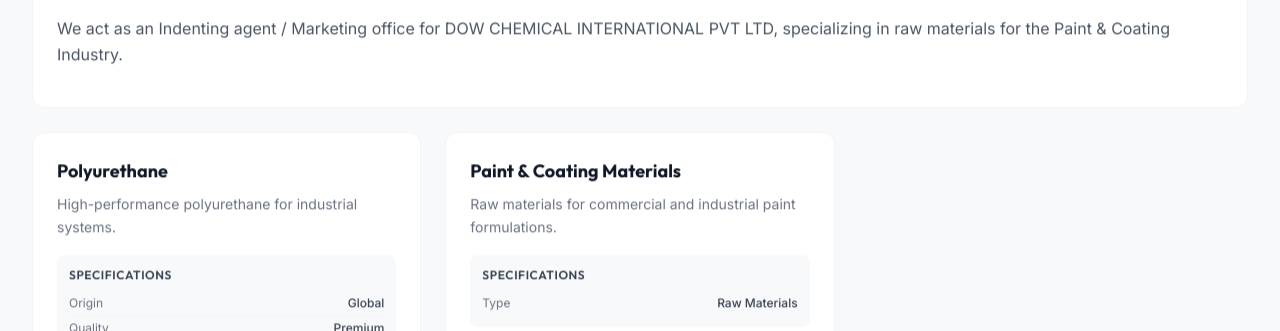
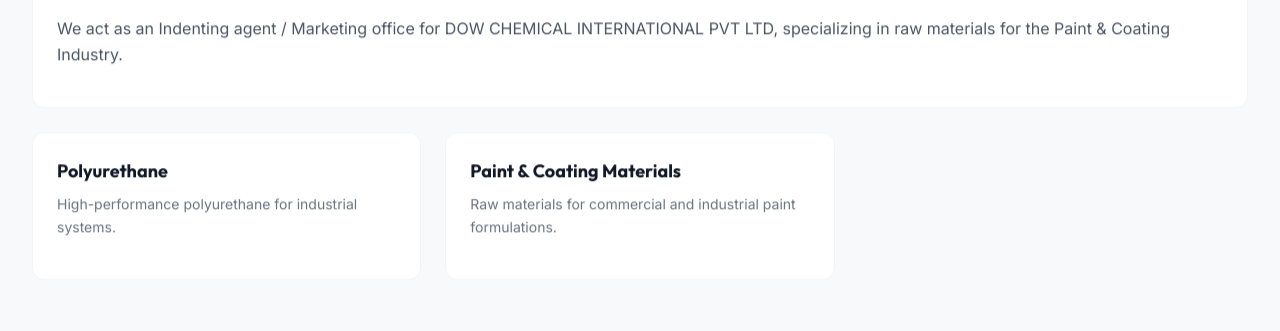
Before and after one commit to vudyananda-hue/SPV-PLASTCHEM-PVT-LTD, a React (Vite) app in the folder frontend/: page /products in a window 1280 px wide. Shown: the part 621-952 px from the top of the page. Built offline with nearby package versions, Linux system fonts and the light colour scheme; no server answers.

Commit message:
remove specs table from product cards

```diff
--- a/frontend/src/pages/Products.jsx
+++ b/frontend/src/pages/Products.jsx
@@ -37,17 +37,7 @@
           <div key={pi} className="bg-white rounded-xl p-6 border border-neutral-100 card-hover">
             <h3 className="text-lg font-bold text-neutral-900 mb-2" style={{ fontFamily: 'var(--font-heading)' }}>{product.name}</h3>
             <p className="text-sm text-neutral-500 leading-relaxed mb-4">{product.description}</p>
-            {product.specs && (
-              <div className="bg-neutral-50 rounded-lg p-3 mb-4">
-                <h5 className="text-xs font-semibold text-neutral-700 uppercase tracking-wider mb-2">Specifications</h5>
-                {Object.entries(product.specs).map(([key, val]) => (
-                  <div key={key} className="flex justify-between text-xs py-1 border-b border-neutral-100 last:border-0">
-                    <span className="text-neutral-500">{key}</span>
-                    <span className="font-medium text-neutral-700">{val}</span>
-                  </div>
-                ))}
-              </div>
-            )}
+
           </div>
         ))}
       </div>
```
